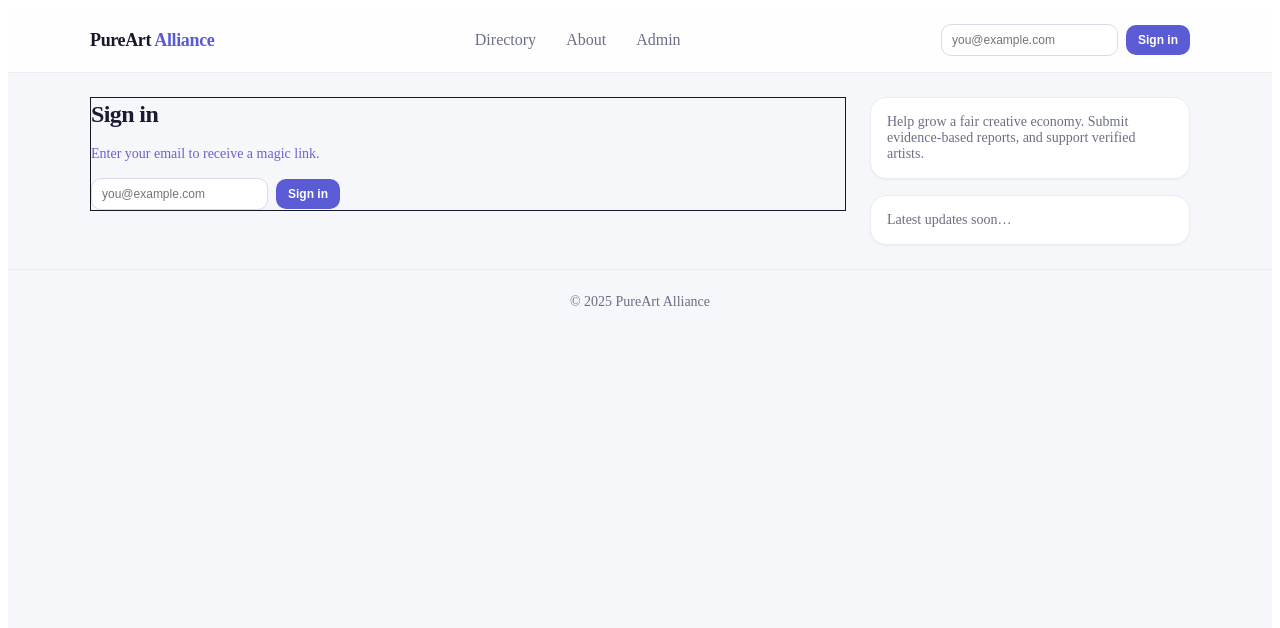
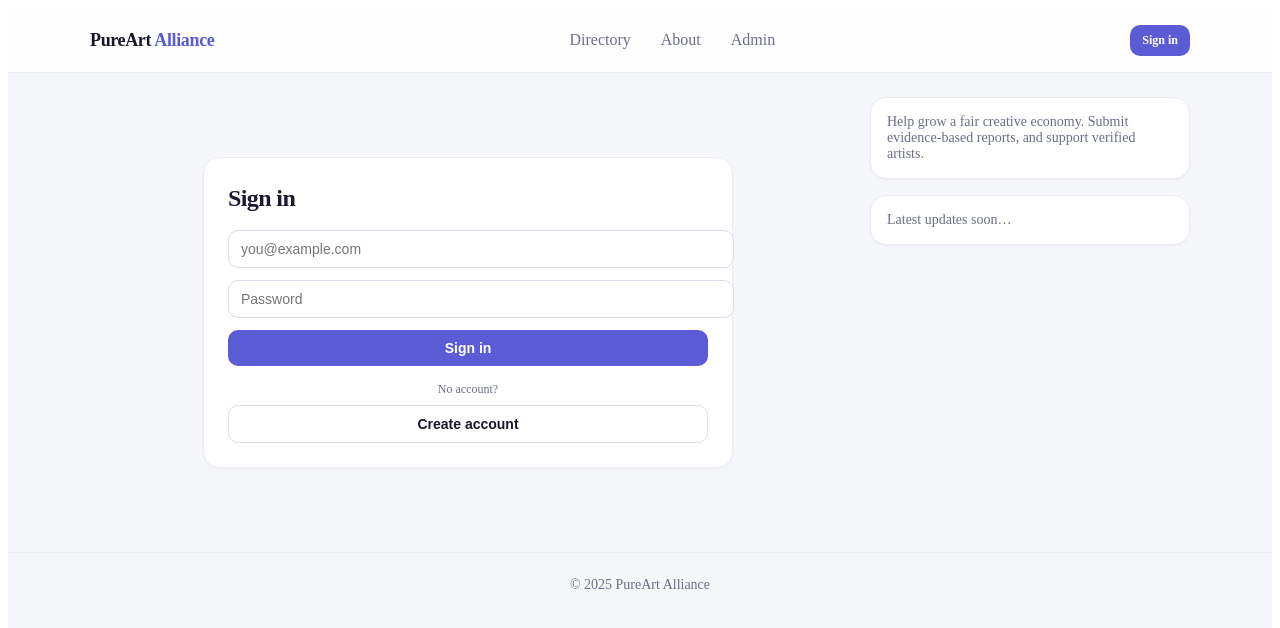
Before and after one commit to BillyZera/pureart-alliance, a Next.js app: page /login in a window 1280 px wide. Shown: the top 628 px of the page. Built offline with nearby package versions, Linux system fonts and the light colour scheme; no server answers.

Commit message:
Switch to email+password auth; header sign-in link + global sign-out

```diff
--- a/components/AuthButtons.js
+++ b/components/AuthButtons.js
@@ -1,7 +1,8 @@
 
-// components/AuthButtons.js — always in header; magic-link auth; sign-out button
+// components/AuthButtons.js — header-only buttons (no email field here)
 "use client";
 
+import Link from "next/link";
 import { useEffect, useState } from "react";
 import { createClient } from "@supabase/supabase-js";
 
@@ -18,12 +19,12 @@ const btn = (variant="primary") => ({
   border: variant==="outline" ? "1px solid #d9dbe8" : "none",
   color: variant==="outline" ? "#161827" : "#fff",
   background: variant==="outline" ? "#fff" : "#5b5bd6",
-  cursor:"pointer"
+  cursor:"pointer",
+  textDecoration:"none"
 });
 
 export default function AuthButtons(){
   const [user, setUser] = useState(null);
-  const [email, setEmail] = useState("");
 
   useEffect(() => {
     supabase.auth.getUser().then(({ data }) => setUser(data?.user || null));
@@ -34,24 +35,7 @@ export default function AuthButtons(){
   }, []);
 
   if(!user){
-    return (
-      <form style={{ display:"flex", gap:"8px", alignItems:"center" }} onSubmit={async (e)=>{
-        e.preventDefault();
-        if(!email) return;
-        const { error } = await supabase.auth.signInWithOtp({
-          email,
-          options: { emailRedirectTo: typeof window !== "undefined" ? window.location.origin : undefined }
-        });
-        if(error) alert(error.message);
-        else alert("Check your email for a sign-in link.");
-      }}>
-        <input type="email" required placeholder="you@example.com"
-          value={email} onChange={(e)=>setEmail(e.target.value)}
-          style={{ border:"1px solid #d9dbe8", borderRadius:"10px", padding:"8px 10px", fontSize:"12px" }}
-        />
-        <button type="submit" style={btn("primary")}>Sign in</button>
-      </form>
-    );
+    return <Link href="/login" style={btn("primary")}>Sign in</Link>;
   }
 
   return (
--- a/pages/login.js
+++ b/pages/login.js
@@ -1,14 +1,65 @@
 
-// pages/login.js — optional dedicated login page
-import dynamic from "next/dynamic";
-const AuthButtons = dynamic(()=>import("../components/AuthButtons"), { ssr:false });
+// pages/login.js — email + password auth page (no magic links)
+"use client";
+
+import { useState } from "react";
+import { useRouter } from "next/router";
+import { createClient } from "@supabase/supabase-js";
+
+const supabase = createClient(
+  process.env.NEXT_PUBLIC_SUPABASE_URL,
+  process.env.NEXT_PUBLIC_SUPABASE_ANON_KEY
+);
+
+const input = { border:"1px solid #d9dbe8", borderRadius:"10px", padding:"10px 12px", fontSize:"14px", width:"100%" };
+const btn = (variant="primary") => ({
+  borderRadius:"10px",
+  padding:"10px 14px",
+  fontSize:"14px",
+  fontWeight:700,
+  border: variant==="outline" ? "1px solid #d9dbe8" : "none",
+  color: variant==="outline" ? "#161827" : "#fff",
+  background: variant==="outline" ? "#fff" : "#5b5bd6",
+  cursor:"pointer",
+  width:"100%"
+});
 
 export default function LoginPage(){
+  const router = useRouter();
+  const [email, setEmail] = useState("");
+  const [password, setPassword] = useState("");
+  const [loading, setLoading] = useState(false);
+  const [error, setError] = useState("");
+
+  const signIn = async (e) => {
+    e.preventDefault();
+    setLoading(true); setError("");
+    const { error } = await supabase.auth.signInWithPassword({ email, password });
+    setLoading(false);
+    if(error){ setError(error.message); return; }
+    router.push("/");
+  };
+
+  const signUp = async (e) => {
+    e.preventDefault();
+    setLoading(true); setError("");
+    const { error } = await supabase.auth.signUp({ email, password });
+    setLoading(false);
+    if(error){ setError(error.message); return; }
+    alert("Account created. Check your inbox to confirm, then sign in.");
+  };
+
   return (
-    <div className="rounded-2xl border p-6 bg-white shadow-sm max-w-md mx-auto mt-10">
-      <h1 className="page-title mb-4">Sign in</h1>
-      <p className="muted mb-4">Enter your email to receive a magic link.</p>
-      <AuthButtons />
+    <div style={{ maxWidth:480, margin:"60px auto", background:"#fff", border:"1px solid #ececf3", borderRadius:"16px", padding:"24px", boxShadow:"0 1px 2px rgba(0,0,0,.05)" }}>
+      <h1 className="page-title" style={{ marginBottom:16 }}>Sign in</h1>
+      <form onSubmit={signIn} style={{ display:"grid", gap:12 }}>
+        <input type="email" placeholder="you@example.com" required value={email} onChange={e=>setEmail(e.target.value)} style={input} />
+        <input type="password" placeholder="Password" required value={password} onChange={e=>setPassword(e.target.value)} style={input} />
+        {error && <div style={{ color:"#b42318", fontSize:12 }}>{error}</div>}
+        <button type="submit" style={btn("primary")} disabled={loading}>{loading ? "Signing in..." : "Sign in"}</button>
+      </form>
+      <div style={{ marginTop:16, fontSize:12, color:"#6a6f85", textAlign:"center" }}>No account?</div>
+      <button onClick={signUp} style={{ ...btn("outline"), marginTop:8 }} disabled={loading}>Create account</button>
     </div>
   );
 }
```
